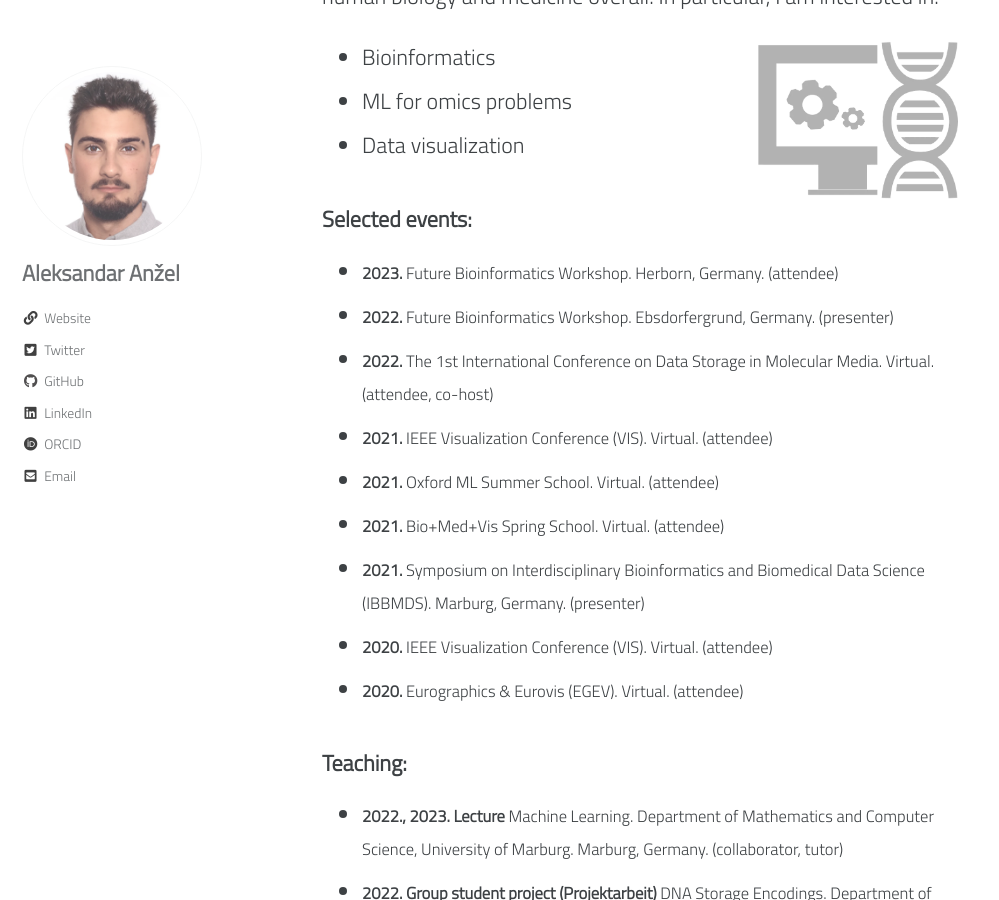
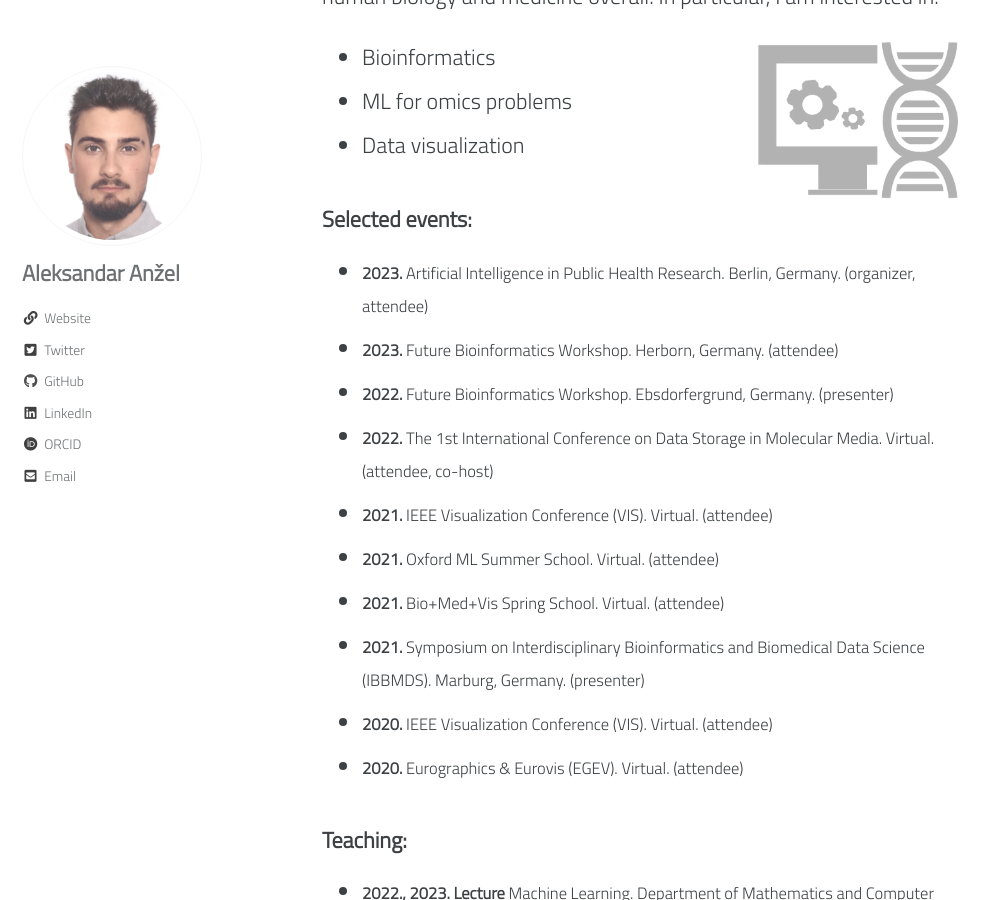
Before and after one commit to AAnzel/aanzel.github.io, a Jekyll site: the page built from pages/research.md, in a window 1280 px wide and 900 px high, scrolled down 403 px. Shown: the whole window, without its empty margins (0-999 px from the left). Built offline with Jekyll 4.4.1, drawn with Linux system fonts in a browser that asks for light colours; cached includes are drawn as plain includes.

Commit message:
Added: Added AI in public health conference in the research page and in the CV.

```diff
--- a/pages/research.md
+++ b/pages/research.md
@@ -16,6 +16,7 @@ My main research thesis is that computer science methods will profoundly acceler
 
 
 ###### Selected events:
+* <small>**2023.** Artificial Intelligence in Public Health Research. Berlin, Germany. (organizer, attendee)</small>
 * <small>**2023.** Future Bioinformatics Workshop. Herborn, Germany. (attendee)</small>
 * <small>**2022.** Future Bioinformatics Workshop. Ebsdorfergrund, Germany. (presenter)</small>
 * <small>**2022.** The 1st International Conference on Data Storage in Molecular Media. Virtual. (attendee, co-host)</small>
```
Also changed, not shown: Gemfile.lock, 1 other file.
